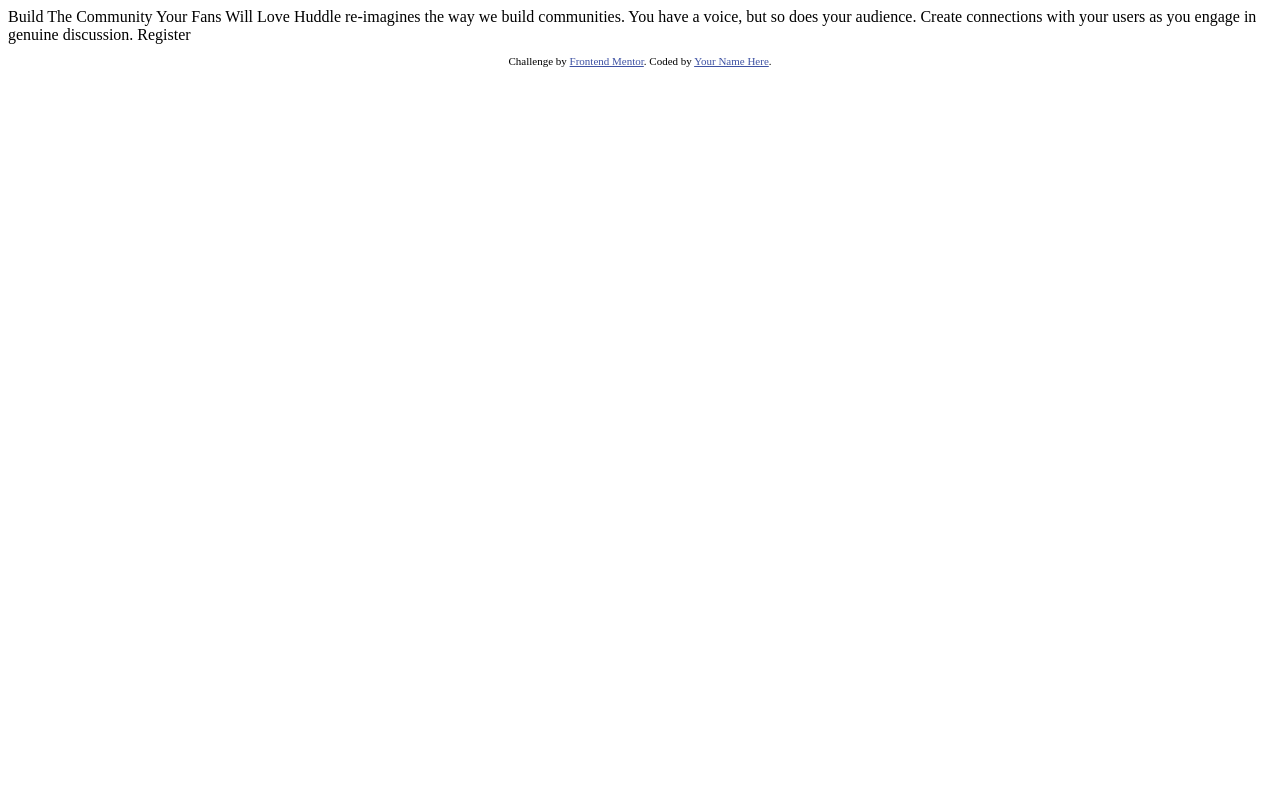
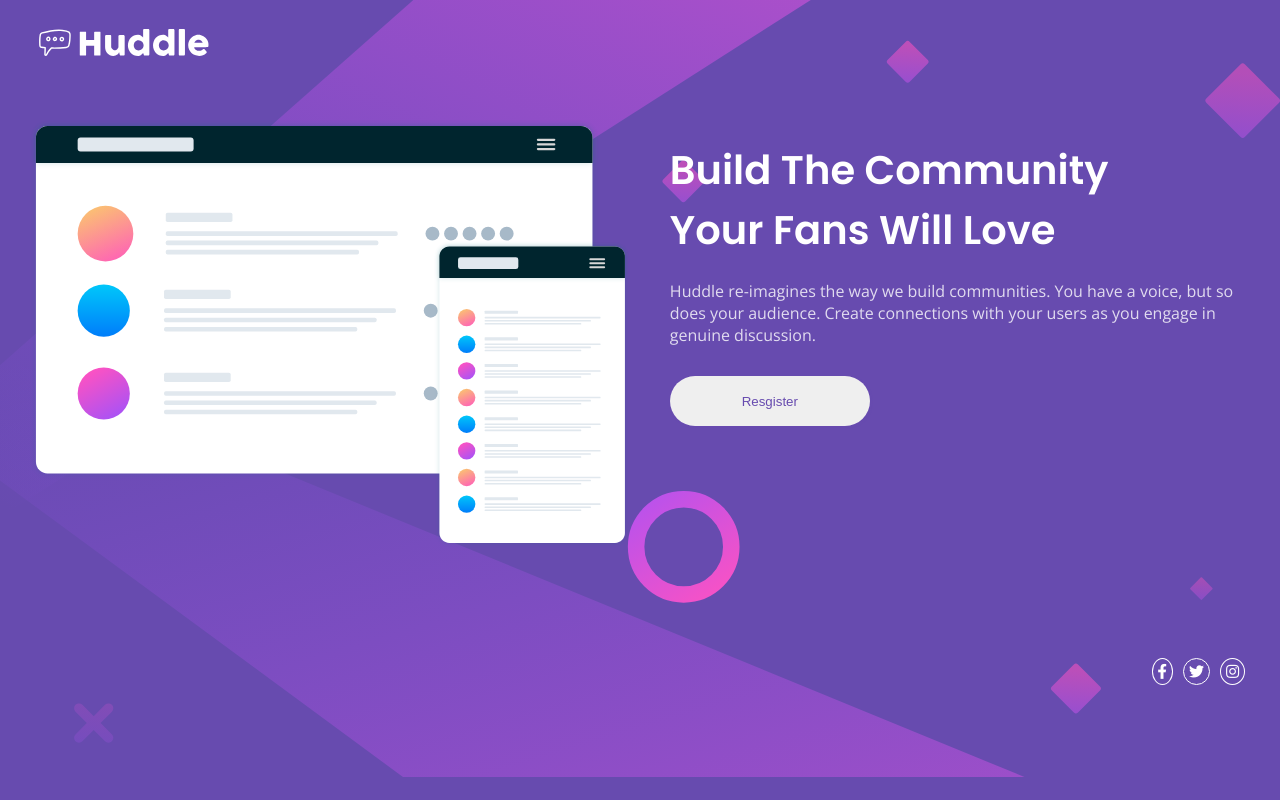
Before and after one commit to arcilesv/huddle-landing-page, a plain HTML site: page index.html in a window 1280 px wide. Drawn offline with nearby package versions, Linux system fonts and the light colour scheme.

Commit message:
Final Commit

```diff
--- a/index.html
+++ b/index.html
@@ -5,29 +5,34 @@
   <meta name="viewport" content="width=device-width, initial-scale=1.0"> <!-- displays site properly based on user's device -->
 
   <link rel="icon" type="image/png" sizes="32x32" href="./images/favicon-32x32.png">
-
+  <link rel="stylesheet" href="styles.css">
+  <link rel="stylesheet" href="https://cdnjs.cloudflare.com/ajax/libs/font-awesome/5.15.3/css/all.min.css" integrity="sha512-iBBXm8fW90+nuLcSKlbmrPcLa0OT92xO1BIsZ+ywDWZCvqsWgccV3gFoRBv0z+8dLJgyAHIhR35VZc2oM/gI1w==" crossorigin="anonymous" />
   <title>Frontend Mentor | Huddle landing page with single introductory section</title>
-
-  <!-- Feel free to remove these styles or customise in your own stylesheet 👍 -->
-  <style>
-    .attribution { font-size: 11px; text-align: center; }
-    .attribution a { color: hsl(228, 45%, 44%); }
-  </style>
 </head>
 <body>
+  <a class="logo" href="#"><img src="/images/logo.svg" alt="logo"> </a>
 
-  Build The Community Your Fans Will Love
+  <div class="container">
+    <div class="left-container">
+      <img src="/images/illustration-mockups.svg" alt="mackup">
+    </div>
 
-  Huddle re-imagines the way we build communities. You have a voice, but so does your audience.
-  Create connections with your users as you engage in genuine discussion.
+    <div class="right-container">
+      <h1>Build The Community <br> Your Fans Will Love</h1>
+      <p>
+        Huddle re-imagines the way we build communities. You have a voice, but so does your audience.
+        Create connections with your users as you engage in <br>genuine discussion.
+      </p>
+      <button class="btn-register">Resgister</button>
+    </div>
+  </div>
 
-  Register
-
-  <footer>
-    <p class="attribution">
-      Challenge by <a href="https://www.frontendmentor.io?ref=challenge" target="_blank">Frontend Mentor</a>.
-      Coded by <a href="#">Your Name Here</a>.
-    </p>
+  <footer class="social-container">
+    <ul>
+      <li><a href="#"><i class="fab fa-facebook-f"></i></a>
+      <li><a href="#"><i class="fab fa-twitter"></i></a></li>
+      <li><a href="#"><i class="fab fa-instagram"></i></a></li>
+    </ul>
   </footer>
 </body>
 </html>
--- /dev/null
+++ b/styles.css
@@ -0,0 +1,133 @@
+@import url('https://fonts.googleapis.com/css2?family=Open+Sans&family=Poppins:wght@400;600&display=swap');
+
+:root {
+    --violet: hsl(257, 40%, 49%);
+    --magenta: hsl(300, 69%, 71%);
+}
+
+* {
+    box-sizing: border-box;
+    margin: 0;
+    padding: 0;
+}
+
+html {
+    font-size: 62.5%;
+}
+
+body {
+
+    background-color: var(--violet);
+    background-image: url(/images/bg-mobile.svg);
+    background-size: cover;
+    background-repeat: no-repeat;
+    background-position: center top;
+    font-family: 'Open Sans', sans-serif;
+    font-size: 1.6rem;
+    color: white;
+    padding: 20px 30px;
+}
+
+h1 {
+    font-family: 'Poppins', sans-serif;
+    font-size: 2rem;
+    margin: 2rem 0;
+}
+
+.logo img {
+    width: 40%;
+    margin-bottom: 5rem;
+}
+
+.container {
+    display: flex;
+    flex-direction: column;
+    width: 100%;
+}
+
+.left-container {
+    width: 100%;
+}
+
+.left-container img {
+    width: 100%;
+    height: auto;
+}
+
+.right-container {
+    width: 100%;
+    display: flex;
+    flex-direction: column;
+    align-items: center;
+    text-align: center;
+}
+
+.right-container p {
+    opacity: 0.8;
+}
+
+.right-container .btn-register {
+    width: 20rem;
+    height: 5rem;
+    padding: 1.5rem;
+    margin-top: 3rem;
+    border-radius: 3rem;
+    box-shadow: 1px 1px 2px;
+    color: var(--violet);
+    border: none;
+    outline: none;
+}
+
+.right-container .btn-register:hover {
+    background-color: var(--magenta);
+}
+
+.social-container ul {
+    display: flex;
+    justify-content: center;
+    margin-top: 10rem;
+}
+
+.social-container ul li {
+    list-style: none;
+}
+
+.social-container ul li a i {
+    color: white;
+    border: 1px solid white;
+    border-radius: 50%;
+    padding: 5px;
+    margin: 5px;
+    font-size: 1.5rem;
+}
+
+@media (min-width:900px){
+    body {
+        background-image: url(/images/bg-desktop.svg);
+    }
+
+    h1 {
+        font-family: 'Poppins', sans-serif;
+        font-size: 4rem;
+        margin: 2rem 0;
+    }
+
+    .logo img {
+        width: 15%;
+    }
+
+    .container {
+        flex-direction: row;
+    }
+
+    .right-container {
+        width: 100%;
+        align-items: flex-start;
+        text-align: left;
+        padding-left: 40px;
+    }
+
+    .social-container ul {
+        justify-content: flex-end;
+    }
+}
```
